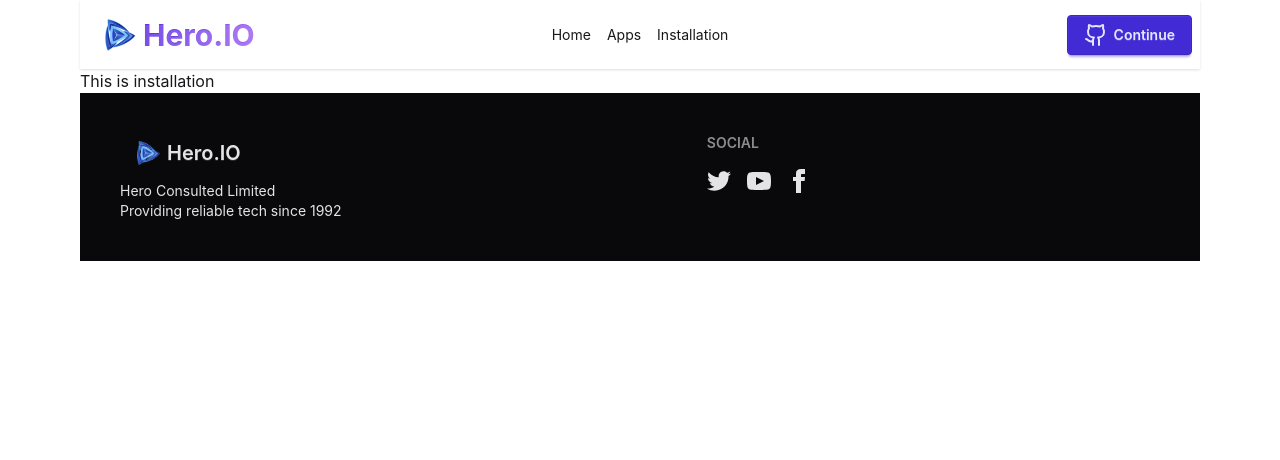
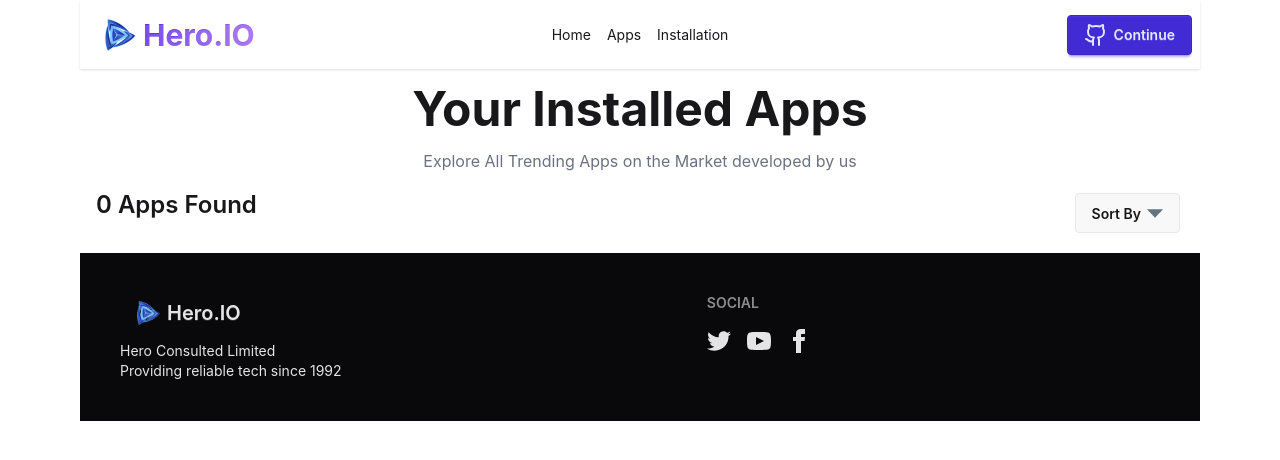
Before and after one commit to MukitSany/hero-io-assignment, a React (Vite) app: page /installation in a window 1280 px wide. Shown: the top 460 px of the page. Built offline with nearby package versions, Linux system fonts and the light colour scheme.

Commit message:
Cart Detail COmplete

```diff
--- a/package.json
+++ b/package.json
@@ -16,6 +16,8 @@
     "react-dom": "^19.2.4",
     "react-icons": "^5.6.0",
     "react-router": "^7.13.1",
+    "react-toastify": "^11.0.5",
+    "sweetalert2": "^11.26.24",
     "tailwindcss": "^4.2.2"
   },
   "devDependencies": {
--- /dev/null
+++ b/src/Pages/AppCart/AppCart.jsx
@@ -0,0 +1,50 @@
+import React from 'react';
+import iconDownload from '../../assets/icon-downloads.png'
+import iconStar from '../../assets/icon-star.png'
+
+const AppCart = (a) => {
+
+    // console.log(a.singleApp.companyName);
+    const {image,title,downloads,ratingAvg} = a.singleApp
+
+    return (
+        <div className='m-4'>
+            <div className='bg-gray-200 w-full h-30 flex justify-between items-center p-4'>
+                <div className='flex gap-5'>
+                    <img className='h-full' src={image} alt="" />
+                    <div><h1>{title}</h1>
+                    <div className='flex gap-6 mt-8'>
+                        <div className="flex"><img className='h-5' src={iconDownload} alt="" /><span className='font-bold text-[#00D390]'>{downloads}</span></div>
+                          <div className="flex"><img className='h-[16px]'src={iconStar} alt="" /><span className='font-bold text-[#FF8811]'>{ratingAvg}</span></div>
+                    </div>
+                    </div>
+
+                </div>
+                <button className="btn btn-success px-5 py-2 text-white">Uninstall</button>
+            </div>
+        </div>
+    );
+};
+
+export default AppCart;
+
+
+
+// {
+//     "appid": 1,
+//     "image": "https://img.icons8.com/color/96/chat.png",
+//     "title": "ChatPro",
+//     "companyName": "TechSoft",
+//     "description": "A fast and secure messaging app.",
+//     "size": 45,
+//     "reviews": 1200,
+//     "ratingAvg": 4.5,
+//     "downloads": "5M",
+//     "ratings": [
+//       { "name": "1 star", "count": 20 },
+//       { "name": "2 star", "count": 40 },
+//       { "name": "3 star", "count": 140 },
+//       { "name": "4 star", "count": 400 },
+//       { "name": "5 star", "count": 600 }
+//     ]
+//   }
--- a/src/Pages/AppDetails/AppDetails.jsx
+++ b/src/Pages/AppDetails/AppDetails.jsx
@@ -5,6 +5,8 @@ import ratingIcon from '../../assets/icon-ratings.png'
 import reviewIcon from '../../assets/icon-review.png'
 import { Download } from 'lucide-react';
 import { addToStoreDB } from '../../Utility/addToDB';
+
+  import { ToastContainer, toast } from 'react-toastify';
 
 const AppDetails = () => {
     const {id} = useParams();
@@ -15,6 +17,7 @@ const AppDetails = () => {
     const {image,title,companyName,description,size,reviews,ratingAvg,downloads} = singleApp;
 
     const handleMarkDownload = id => {
+        toast("App Installation Processing")
         addToStoreDB(id)
     }
 
@@ -45,6 +48,7 @@ const AppDetails = () => {
 
                     </div>
                     <button onClick={()=>handleMarkDownload(id)} className="btn btn-accent w-[250px] h-[52px] mt-3 text-white font-bold text-lg">Install Now ({size}MB)</button>
+                    <ToastContainer />
 
                 </div>
             </div>
--- a/src/Pages/Installation/Installation.jsx
+++ b/src/Pages/Installation/Installation.jsx
@@ -1,9 +1,60 @@
-import React from 'react';
+import React, { useEffect, useState } from 'react';
+import { useLoaderData } from 'react-router';
+import { getAvailableApp } from '../../Utility/addToDB';
+import AppCart from '../AppCart/AppCart';
+import downmenu from '../../assets/teenyicons_down-solid.png'
 
 const Installation = () => {
+
+    const data = useLoaderData();
+    // console.log(data)
+    const [appList, setAppList]=useState([])
+    const [sort, setSort]=useState("")
+
+    useEffect(() => {
+
+
+        const storeAppData = getAvailableApp();
+        // console.log(storeAppData);
+         const convertedStoreApp=storeAppData.map(id=> parseInt(id))
+        //  console.log(convertedStoreApp);
+        const myInstallList=data.filter(app=>convertedStoreApp.includes(app.appid));
+        // console.log(myInstallList);
+        setAppList(myInstallList)
+    },[])
+
+    const handleSort = (type) => {
+        setSort(type)
+        if (type ==="Download") {
+            const sortByDownload =[...appList].sort((a,b)=>b.downloads - a.downloads);
+            setAppList(sortByDownload)
+        }
+        if (type ==="Ratings") {
+            const sortByRatings =[...appList].sort((a,b)=>b.ratingAvg - a.ratingAvg);
+            setAppList(sortByRatings)
+        }
+    }
+
     return (
         <div>
-            <h1>This is installation</h1>
+            <div className='m-4'>
+                <h1 className='font-bold text-5xl text-center'>Your Installed Apps</h1>
+                <p className='text-center text-gray-500 m-4'>Explore All Trending Apps on the Market developed by us</p>
+                <div className='flex justify-between'>
+                    <h1 className='text-2xl font-semibold '>{appList.length} Apps Found</h1>
+                <details className="dropdown">
+                <summary className="btn m-1">Sort By {sort?sort:""} <img src={downmenu} alt="" /></summary>
+                    <ul className="menu dropdown-content bg-base-100 rounded-box z-1 w-52 p-2 shadow-sm">
+                            <li><a onClick={()=>handleSort("Download")}>Download</a></li>
+                             <li><a onClick={()=>handleSort("Ratings")}>Ratings</a></li>
+                    </ul>
+                </details>
+                </div>
+
+                {
+                    appList.map(a=> <AppCart key={a.appid} singleApp={a}></AppCart>)
+                }
+            </div>
         </div>
     );
 };
--- a/src/Utility/addToDB.js
+++ b/src/Utility/addToDB.js
@@ -1,3 +1,5 @@
+import Swal from "sweetalert2";
+
 const getAvailableApp = () => {
     const availableAppSTR = localStorage.getItem("installation");
     if (availableAppSTR) {
@@ -9,12 +11,20 @@ const getAvailableApp = () => {
     }
 }
 
+
+
+
 const addToStoreDB = (id) => {
 
     const storeAppData = getAvailableApp();
 
     if (storeAppData.includes(id)) {
-        alert("This app already installed")
+        Swal.fire({
+    icon: "error",
+    title: "Already Installed",
+    text: "This app is already installed!",
+    confirmButtonColor: "#632EE3"
+  });
     }
     else {
         storeAppData.push(id);
@@ -24,4 +34,4 @@ const addToStoreDB = (id) => {
     }
 }
 
-export {addToStoreDB}
+export {addToStoreDB,getAvailableApp}
```
Also changed, not shown: src/assets/teenyicons_down-solid.png (added), 1 other file (tests, documents, lock files or other folders).
